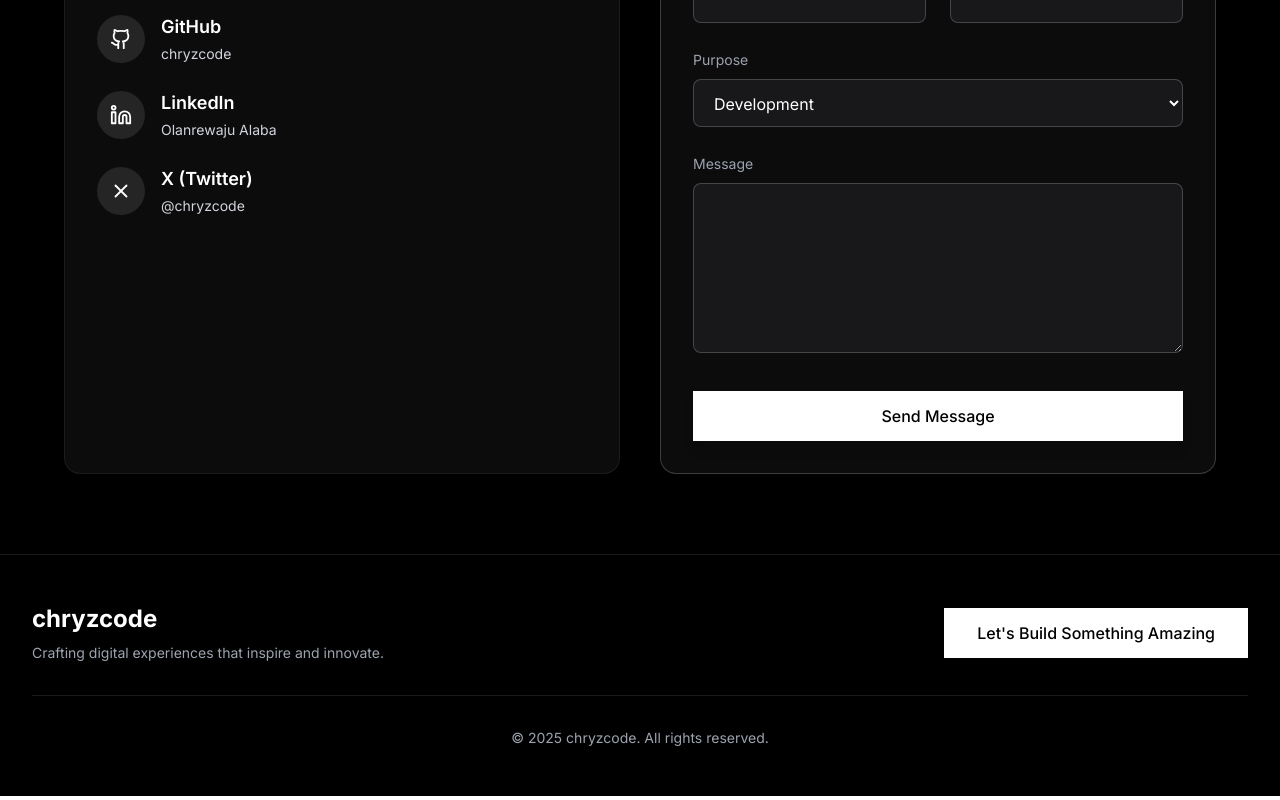
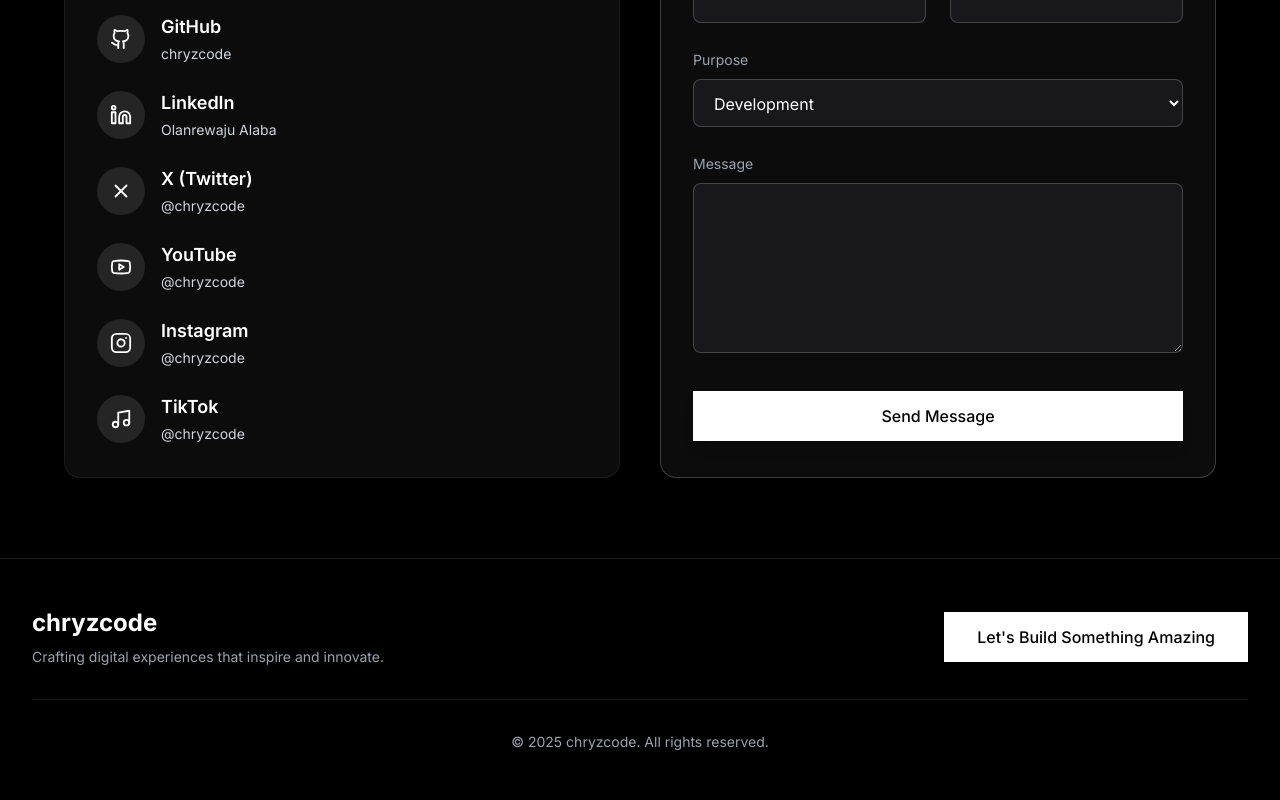
Before and after one commit to chryzcode/chryzcode-portfolio, a Next.js app: page / in a window 1280 px wide. Shown: the part 10188-10988 px from the top of the page. Built offline with nearby package versions, Linux system fonts and the light colour scheme.

Commit message:
feat: add social media links and UI components for YouTube, Instagram, and TikTok

```diff
--- a/src/app/page.tsx
+++ b/src/app/page.tsx
@@ -19,6 +19,9 @@ import {
   Mail,
   Linkedin,
   X,
+  Youtube,
+  Instagram,
+  Music,
   CheckCircle,
 } from "lucide-react"
 
@@ -438,7 +441,10 @@ export default function Home() {
               "https://cal.com/chryzcode",
               "https://github.com/chryzcode",
               "https://www.linkedin.com/in/olanrewaju-alaba",
-              "https://x.com/chryzcode"
+              "https://x.com/chryzcode",
+              "https://www.tiktok.com/@chryzcode",
+              "https://www.instagram.com/chryzcode/",
+              "https://www.youtube.com/@chryzcode"
             ],
             "knowsAbout": [
               "Frontend Development",
@@ -1467,13 +1473,43 @@ export default function Home() {
             </div>
         </div>
 
-              <div className="flex items-center gap-4">
+              <div className="flex items-center gap-4 mb-6">
                 <div className="w-12 h-12 rounded-full bg-white/10 flex items-center justify-center">
                   <X size={22} className="text-white" />
                 </div>
                 <div>
                   <div className="text-lg font-semibold text-white">X (Twitter)</div>
-                  <a href="https://x.com/chryzcode" className="text-sm text-gray-300 hover:text-white transition-colors">@chryzcode</a>
+                  <a href="https://x.com/chryzcode" target="_blank" rel="noopener noreferrer" className="text-sm text-gray-300 hover:text-white transition-colors">@chryzcode</a>
+              </div>
+            </div>
+
+            <div className="flex items-center gap-4 mb-6">
+                <div className="w-12 h-12 rounded-full bg-white/10 flex items-center justify-center">
+                  <Youtube size={22} className="text-white" />
+                </div>
+                <div>
+                  <div className="text-lg font-semibold text-white">YouTube</div>
+                  <a href="https://www.youtube.com/@chryzcode" target="_blank" rel="noopener noreferrer" className="text-sm text-gray-300 hover:text-white transition-colors">@chryzcode</a>
+              </div>
+            </div>
+
+            <div className="flex items-center gap-4 mb-6">
+                <div className="w-12 h-12 rounded-full bg-white/10 flex items-center justify-center">
+                  <Instagram size={22} className="text-white" />
+                </div>
+                <div>
+                  <div className="text-lg font-semibold text-white">Instagram</div>
+                  <a href="https://www.instagram.com/chryzcode/" target="_blank" rel="noopener noreferrer" className="text-sm text-gray-300 hover:text-white transition-colors">@chryzcode</a>
+              </div>
+            </div>
+
+            <div className="flex items-center gap-4">
+                <div className="w-12 h-12 rounded-full bg-white/10 flex items-center justify-center">
+                  <Music size={22} className="text-white" />
+                </div>
+                <div>
+                  <div className="text-lg font-semibold text-white">TikTok</div>
+                  <a href="https://www.tiktok.com/@chryzcode" target="_blank" rel="noopener noreferrer" className="text-sm text-gray-300 hover:text-white transition-colors">@chryzcode</a>
               </div>
             </div>
             </motion.div>
```
